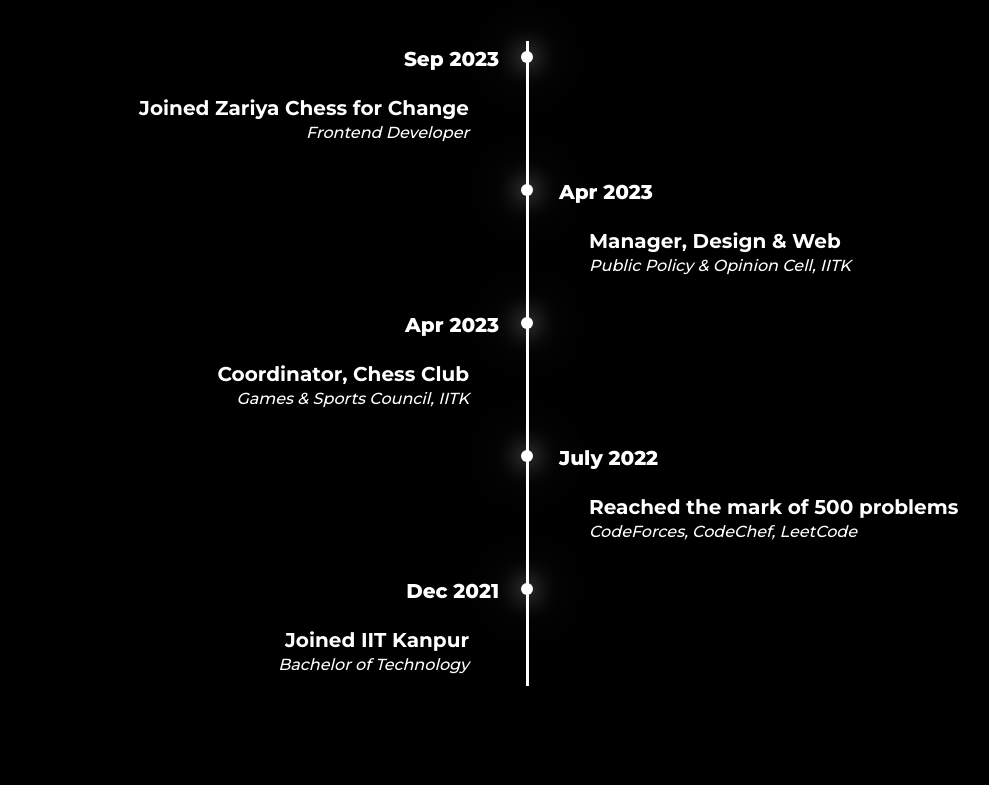
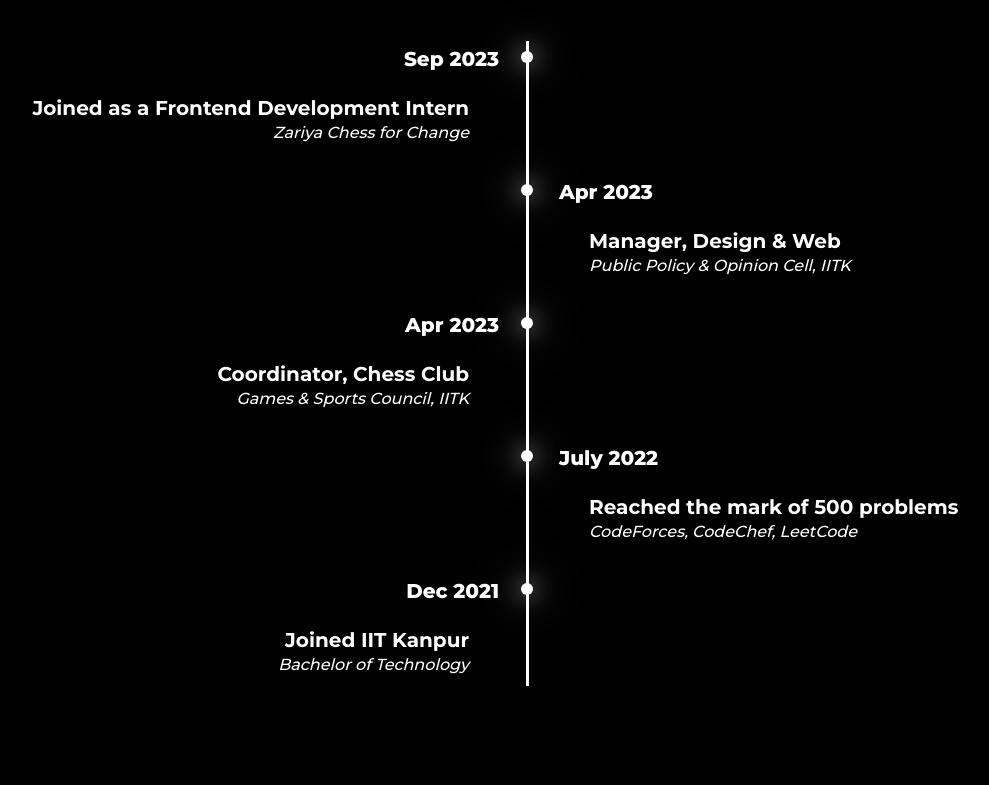
Before and after one commit to ayushyadav05/portfolio.github.io, a plain HTML site: page index.html in a window 1280 px wide. Shown: the part 1866-2651 px from the top of the page, without its empty margins (111-1100 px from the left). Drawn offline with nearby package versions, Linux system fonts and the light colour scheme.

Commit message:
Update index.html

```diff
--- a/index.html
+++ b/index.html
@@ -188,8 +188,8 @@
                 <div class="timeline-dot"></div>
                     <div class="timeline-date">Sep 2023</div>
                     <div class="timeline-content">
-                        <h3>Joined Zariya Chess for Change</h3>
-                        <p>Frontend Developer</p>
+                        <h3>Joined as a Frontend Development Intern</h3>
+                        <p>Zariya Chess for Change</p>
                     </div>
 
             </div>
```
